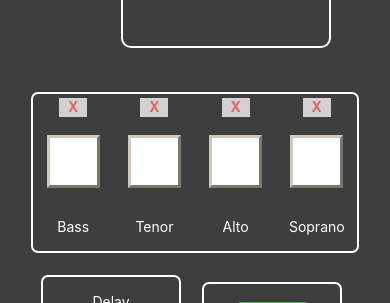
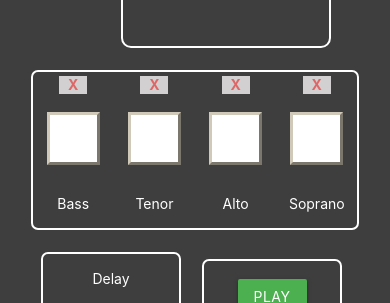
Before and after one commit to caleb88confer/chroma-chords-frontend, a React (Create React App) app: page /canvas in a window 390 px wide. Shown: the part 287-590 px from the top of the page. Built offline with nearby package versions, Linux system fonts and the light colour scheme.

Commit message:
fix style for mobile

```diff
--- a/src/App.css
+++ b/src/App.css
@@ -302,6 +302,7 @@ button {
 
   .selectorSection {
     margin: 1rem;
+    margin-bottom: .1rem;
   }
 
   .chromaticPalette {
@@ -351,6 +352,7 @@ button {
     display: flex;
     justify-content: center;
     margin: 15px;
+    margin-top: 5px
 
   }
 
```
